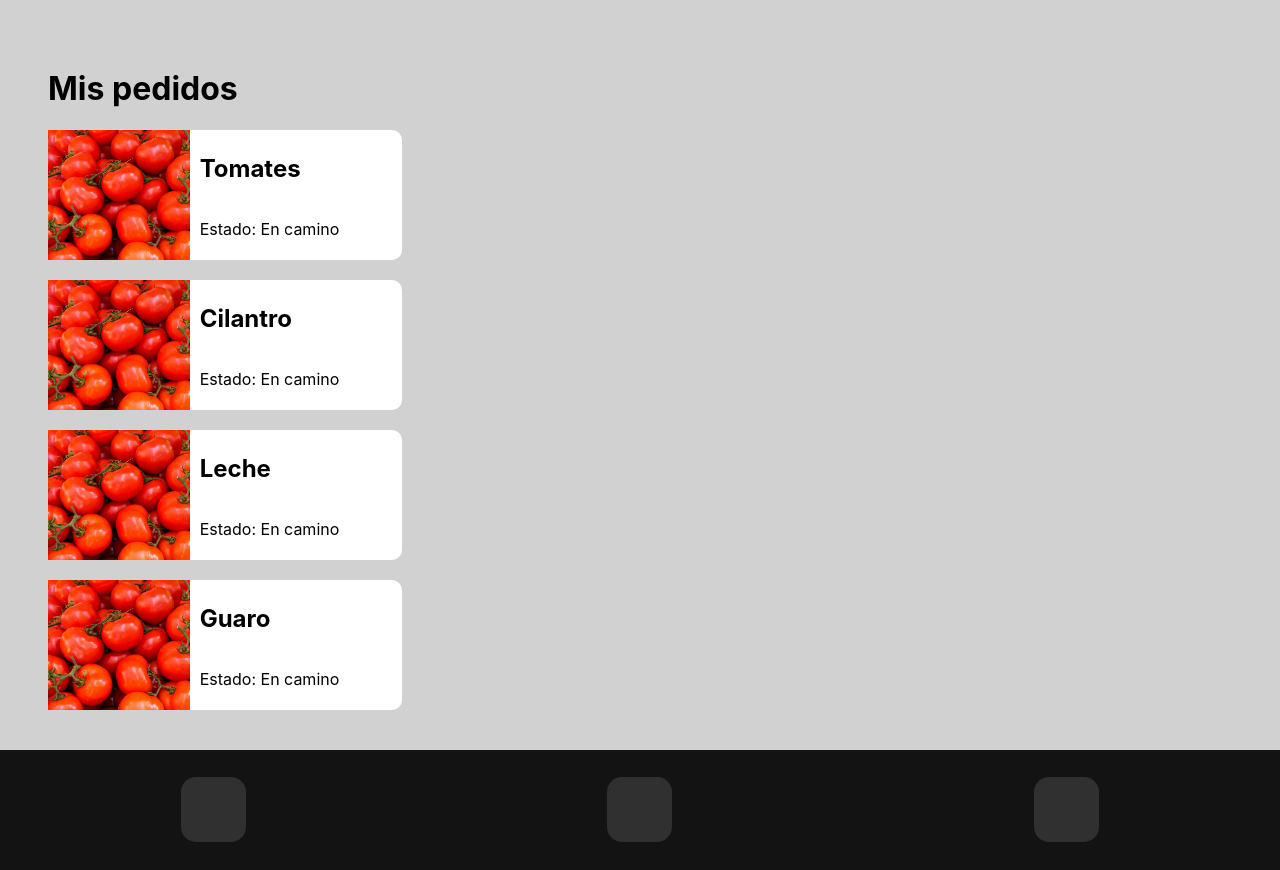
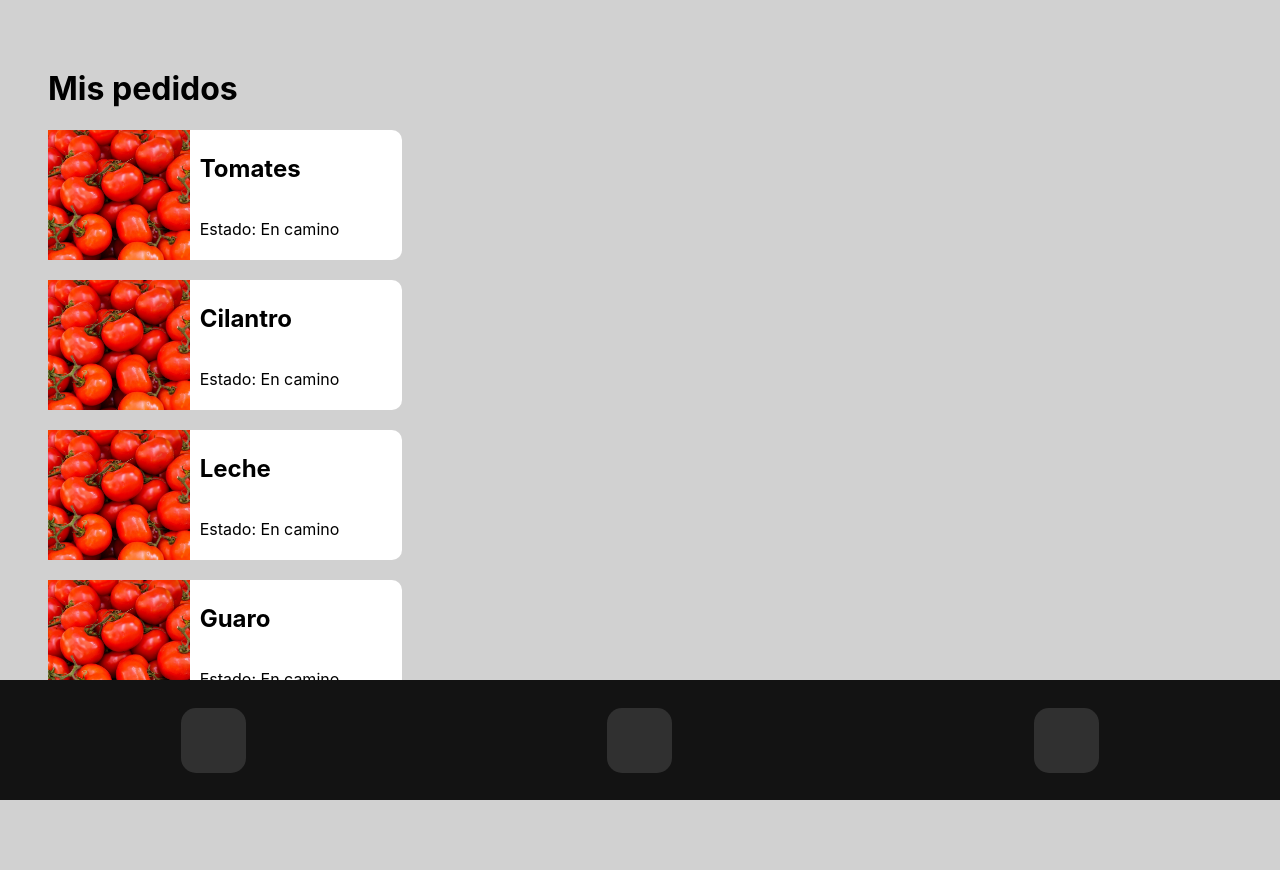
Before and after one commit to EdisonBedoya98/marketh, a Next.js app: page /tracker in a window 1280 px wide. Built offline with nearby package versions, Linux system fonts and the light colour scheme.

Commit message:
modified styling

```diff
--- a/src/components/navbar/navbar.module.scss
+++ b/src/components/navbar/navbar.module.scss
@@ -1,7 +1,7 @@
 .navbar {
   background-color: rgb(19, 19, 19);
   min-height: 15vh;
-  position: absolute;
+  position: fixed;
   width: 100%;
   justify-self: center;
   align-self: center;
--- a/src/components/tracker/index.tsx
+++ b/src/components/tracker/index.tsx
@@ -11,26 +11,26 @@ const Tracker = () => {
             title: 'Tomates',
             estado: 'En camino',
             img: 'tomate.jpg',
-            id: '1234'
+            id: '1'
 
         },
         {
             title: 'Cilantro',
             estado: 'En camino',
             img:'tomate.jpg',
-            id: '1234'
+            id: '2'
         },
         {
             title: 'Leche',
             estado: 'En camino',
             img:'tomate.jpg',
-            id: '1234'
+            id: '3'
         },
         {
             title: 'Guaro',
             estado: 'En camino',
             img:'tomate.jpg',
-            id: '1234'
+            id: '4'
         }
     ]
 
@@ -39,7 +39,7 @@ const Tracker = () => {
           <h1>Mis pedidos</h1>
           <div className={styles.pedidos}>
               {products.map(product => (
-                  <Link href='pedido' key={product.id}>
+                  <Link href={`/product/${product.id}`} key={product.id}>
                     <div className={styles.pedido}>
                   <img src={product.img} alt="image description" />
                   <div className={styles.content}>
--- a/styles/_layouts.scss
+++ b/styles/_layouts.scss
@@ -5,6 +5,5 @@
   min-height: 100vh;
   padding: 3rem 3rem 20vh 3rem;
   overflow-x: hidden;
-  overflow-y: scroll;
   color: black;
 }
```
